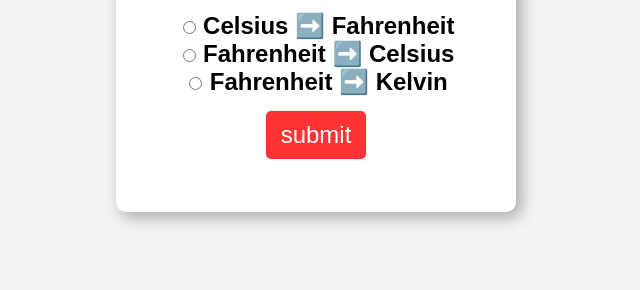
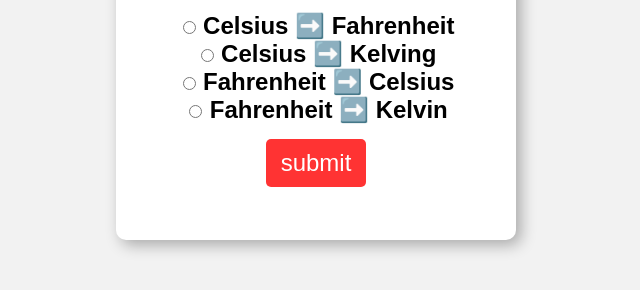
Before and after one commit to Chiefspy/Temperature_Converter, a plain HTML site: page index.html in a window 1280 px wide. Shown: the part 196-486 px from the top of the page, without its empty margins (324-964 px from the left). Drawn offline with Linux system fonts and the light colour scheme.

Commit message:
Update index.html

```diff
--- a/index.html
+++ b/index.html
@@ -13,11 +13,16 @@
         <input type="radio" id="toFahrenheit" name="unit">
         <label for="toFahrenheit">Celsius ➡️ Fahrenheit</label><br>
 
+        <input type="radio" id="toKelvin" name="unit">
+        <label for="toKelving">Celsius ➡️ Kelving</label><br>
+
         <input type="radio" id="toCelsius" name="unit">
         <label for="toCelsius">Fahrenheit ➡️ Celsius</label><br>
 
         <input type="radio" id="toKelvin" name="unit">
         <label for="toKelvin">Fahrenheit ➡️ Kelvin</label>
+
+
 
         <button type="button" onclick="convert()">submit</button>
         <p id="result"></p>
```
